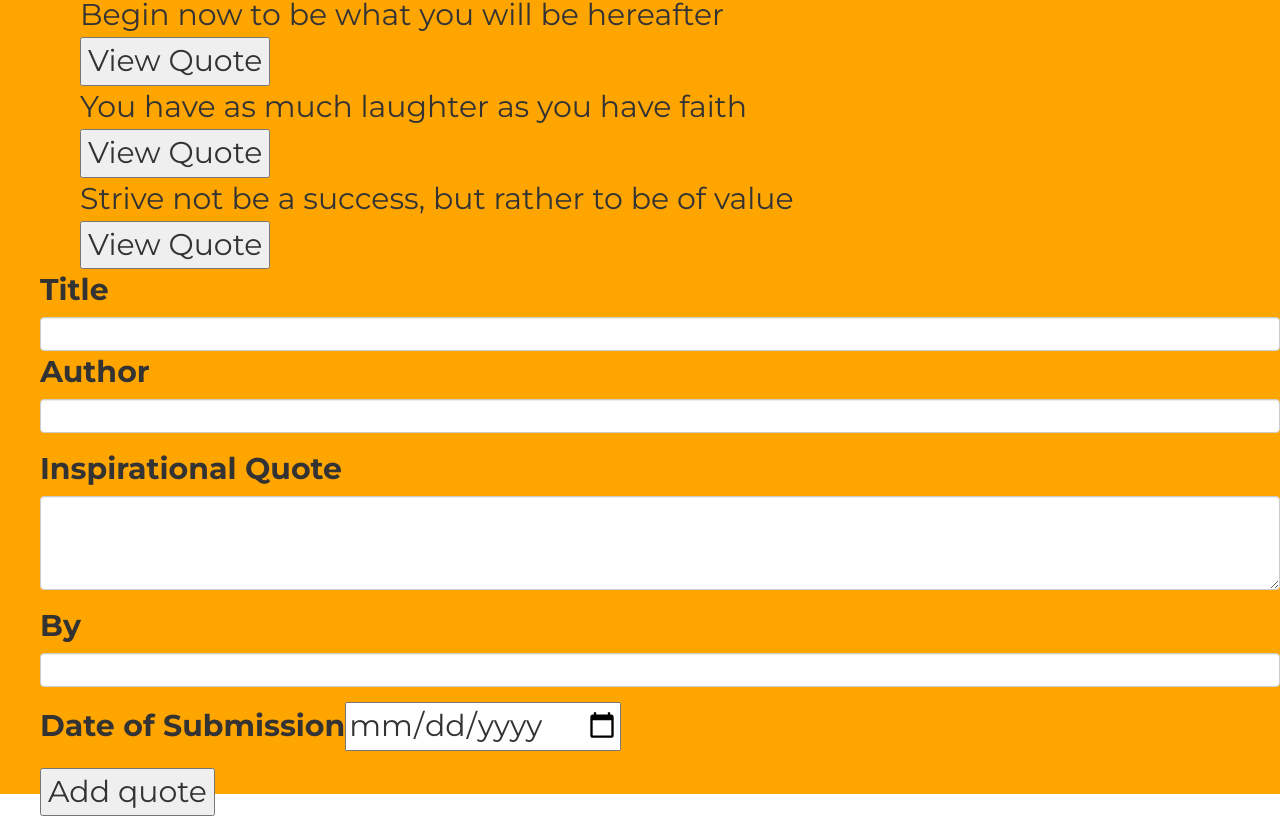
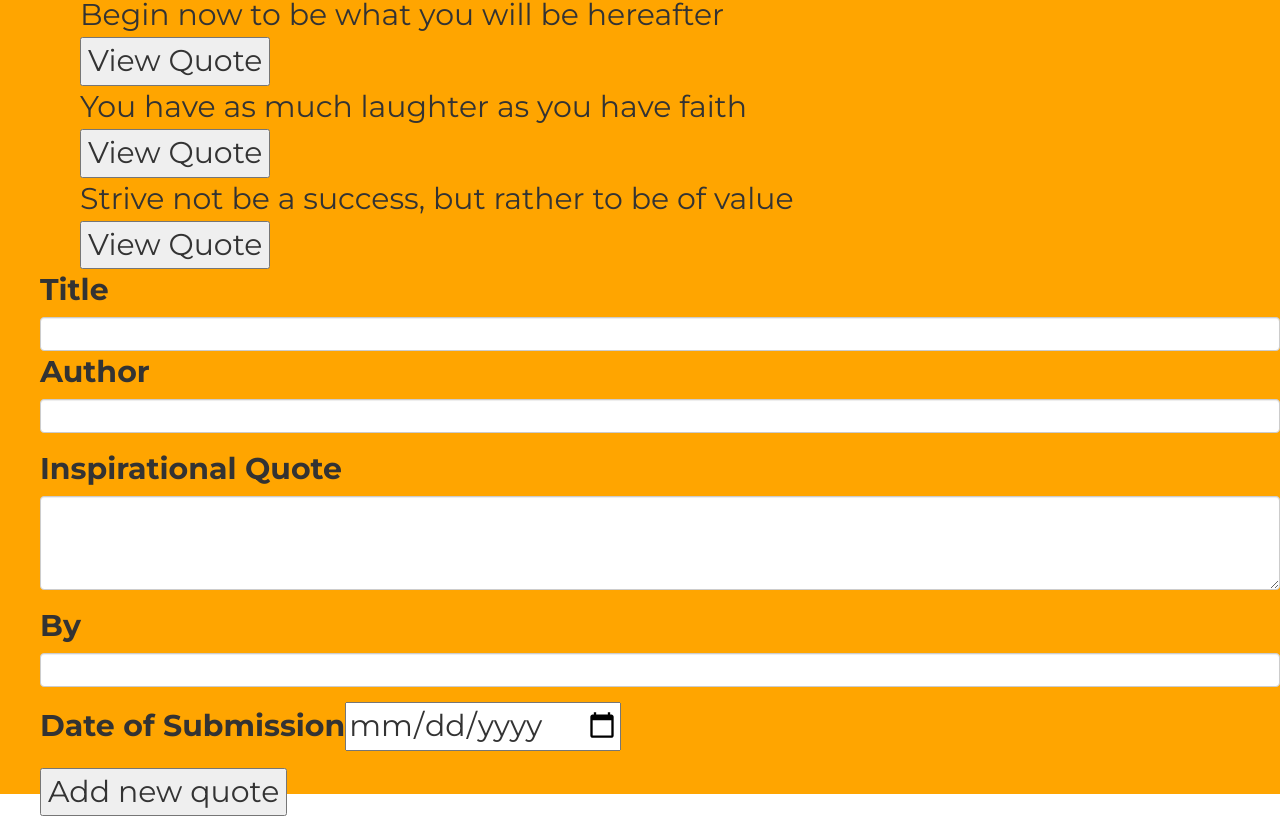
Before and after one commit to KingVulkan/Quotes-Ip, an Angular app: page / in a window 1280 px wide. Shown: the part 231-1047 px from the top of the page. Built offline with nearby package versions, Linux system fonts and the light colour scheme.

Commit message:
adds content in quoteform

```diff
--- a/src/app/quote-form/quote-form.component.html
+++ b/src/app/quote-form/quote-form.component.html
@@ -31,7 +31,7 @@
 
           </div>
           <form (ngSubmit) ='submitQuote()' #quoteForm ='ngForm'>
-          <button type= "Submit" class = "sbm">Add quote</button>
+          <button type= "Submit" class = "sbm">Add new quote</button>
         </form>
        </form>
   </div>
```
